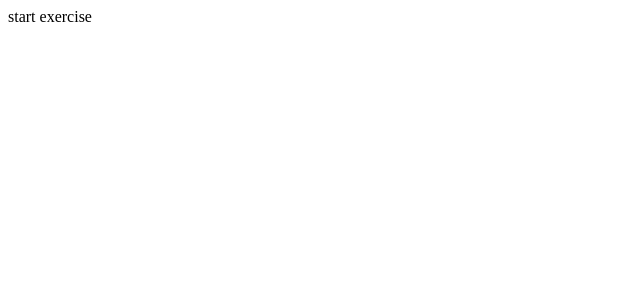
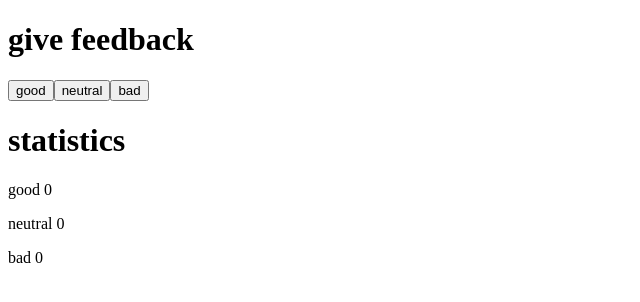
Before and after one commit to abrown4123/fullStackOpen_part1, a React (Create React App) app in the folder unicafe/: page / in a window 1280 px wide. Shown: the top 302 px of the page, without its empty margins (0-640 px from the left). Built offline with nearby package versions, Linux system fonts and the light colour scheme.

Commit message:
Exercise 1.6

```diff
--- a/unicafe/src/App.js
+++ b/unicafe/src/App.js
@@ -1,10 +1,27 @@
 import React, {useState} from "react";
+
+const Title = ({ title }) => <h1>{title}</h1>;
+
+const Button = ({ feedback, handleClick }) => <button onClick={handleClick}>{feedback}</button>;
+
+const Stats = ({ text, value}) => <p>{text} {value}</p>;
 
 const App = () => {
 
+  const [good, setGood] = useState(0);
+  const [neutral, setNeutral] = useState(0);
+  const [bad, setBad] = useState(0);
+
   return (
     <div>
-      start exercise
+      <Title title="give feedback"/>
+      <Button handleClick={() => setGood(good + 1)} feedback="good"/>
+      <Button handleClick={() => setNeutral(neutral + 1)} feedback="neutral" />
+      <Button handleClick={() => setBad(bad + 1)} feedback="bad" />
+      <Title title="statistics"/>
+      <Stats text="good" value={good}/>
+      <Stats text="neutral" value={neutral}/>
+      <Stats text="bad" value={bad}/>
     </div>
   )
 }
```
